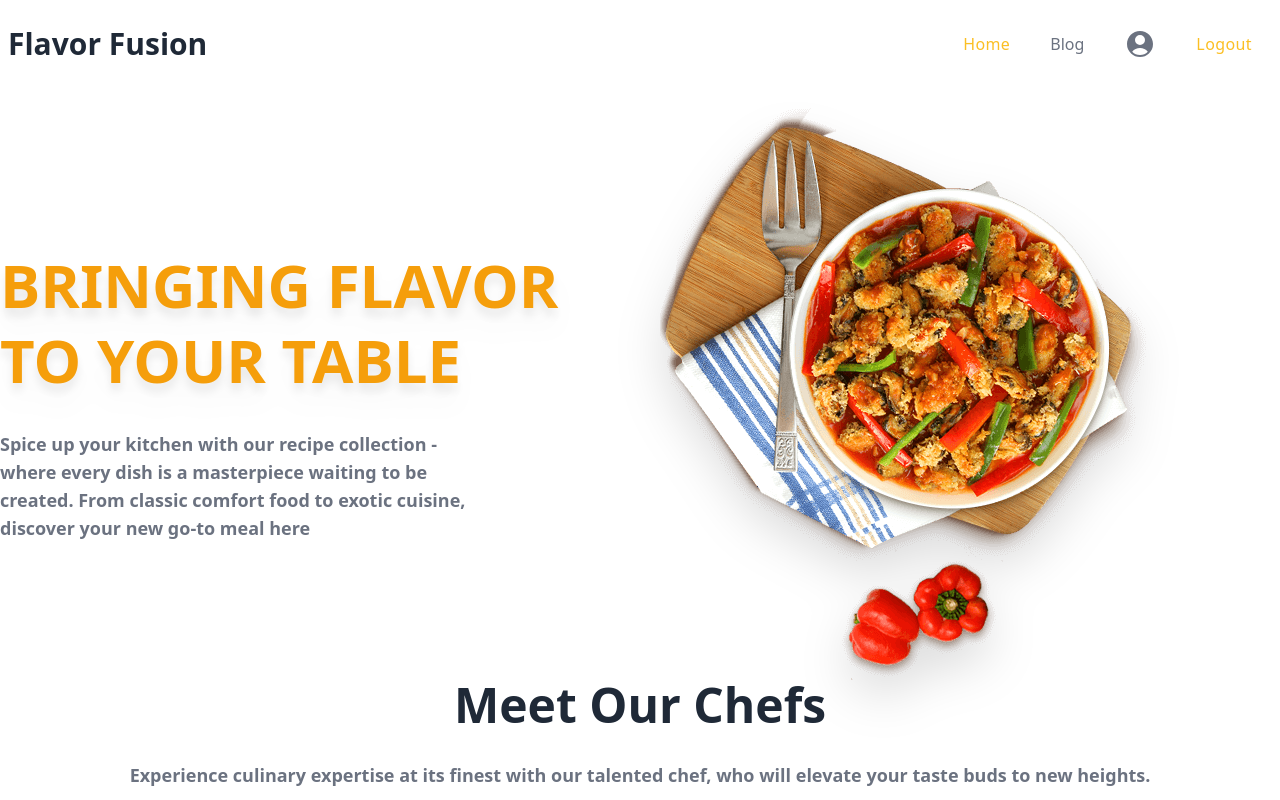
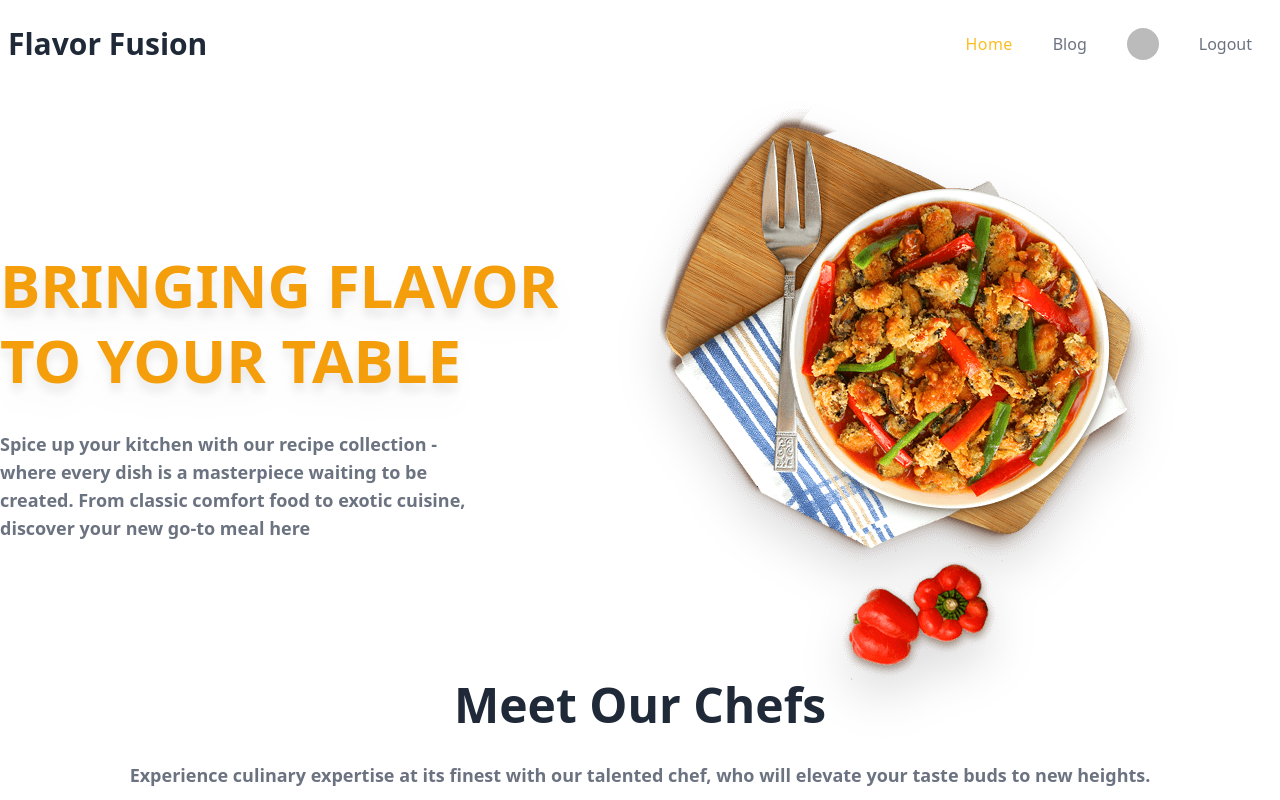
Before and after one commit to smy329/flavor-fusion-client-react, a React (Vite) app: page / in a window 1280 px wide. Shown: the top 800 px of the page. Built offline with nearby package versions, Linux system fonts and the light colour scheme; no server answers; sample sign-in values are in the browser's storage.

Commit message:
error 404 page done

```diff
--- a/src/components/Banner.jsx
+++ b/src/components/Banner.jsx
@@ -1,4 +1,4 @@
-import React from 'react';
+import React, { useContext } from 'react';
 import bannerImg from '../assets/bannerImg.png';
 
 const Banner = () => {
--- a/src/components/Spinner.jsx
+++ b/src/components/Spinner.jsx
@@ -3,7 +3,7 @@ import React from 'react';
 const Spinner = () => {
   return (
     <div class="absolute right-1/2 bottom-1/2  transform translate-x-1/2 translate-y-1/2 ">
-      <div class="border-t-transparent border-solid animate-spin  rounded-full border-amber-500 border-8 h-64 w-64"></div>
+      <div class="border-t-transparent border-solid animate-spin  rounded-full border-amber-500 border-8 h-20 w-20"></div>
     </div>
   );
 };
--- /dev/null
+++ b/src/pages/Error.jsx
@@ -0,0 +1,12 @@
+import React from 'react';
+import errorImg from '../assets/bg/404.jpg';
+
+const Error = () => {
+  return (
+    <div className="bg-error">
+      <img src={errorImg} alt="" className="h-screen w-screen" />
+    </div>
+  );
+};
+
+export default Error;
--- a/src/pages/Login.jsx
+++ b/src/pages/Login.jsx
@@ -26,11 +26,25 @@ const Login = () => {
     const emailInput = e.target.value;
     setEmail(emailInput);
     console.log(email);
+    if (
+      !/^[a-zA-Z0-9.!#$%&'*+/=?^_`{|}~-]+@[a-zA-Z0-9-]+(?:\.[a-zA-Z0-9-]+)*$/.test(
+        emailInput
+      )
+    ) {
+      setLoginError('PLease provide a valid email');
+    } else {
+      setLoginError('');
+    }
   };
 
   const handlePassword = (e) => {
     const passwordInput = e.target.value;
     setPassword(passwordInput);
+    if (passwordInput.length < 6) {
+      setLoginError('Password must be at least 6 digits');
+    } else {
+      setLoginError('');
+    }
   };
 
   const handleLogin = (e) => {
@@ -56,6 +70,7 @@ const Login = () => {
         const loggedUser = result.user;
         setUser(loggedUser);
         setLoginError('');
+        navigate(from || '/', { replace: true });
       })
       .catch((error) => {
         setLoginError(error.message);
--- a/src/pages/home/Home.jsx
+++ b/src/pages/home/Home.jsx
@@ -1,16 +1,22 @@
-import React from 'react';
+import React, { useContext } from 'react';
 import Banner from '../../components/Banner';
 import OurChefs from '../../components/OurChefs';
 import Newsletter from '../../components/Newsletter';
 import NewlyArrivedRecipies from '../../components/NewlyArrivedRecipies';
+import { AuthContext } from '../../providers/AuthProviders';
+import Spinner from '../../components/Spinner';
 
 const Home = () => {
+  const { loading, setLoading } = useContext(AuthContext);
+  setLoading(true);
   return (
     <div>
+      {loading && <Spinner />}
       <Banner />
       <OurChefs />
       <NewlyArrivedRecipies />
       <Newsletter />
+      {setLoading(false)}
     </div>
   );
 };
--- a/src/pages/shared/NavigationBar.jsx
+++ b/src/pages/shared/NavigationBar.jsx
@@ -44,7 +44,15 @@ const Header = () => {
             >
               {user ? (
                 <span className="flex items-center">
-                  <HiUserCircle className="h-8 w-8 text-gray-500" />
+                  {user.photoURL ? (
+                    <img
+                      src={user.photoURL}
+                      alt=""
+                      className=" h-8 w-8 rounded-full"
+                    />
+                  ) : (
+                    <HiUserCircle className="h-8 w-8 text-gray-500" />
+                  )}
                 </span>
               ) : (
                 'Login'
@@ -56,12 +64,12 @@ const Header = () => {
           </div>
           <div className="">
             {user ? (
-              <NavLink
+              <Link
                 className="text-base font-medium p-2 md:p-5 text-gray-500"
                 onClick={handleLogout}
               >
                 Logout
-              </NavLink>
+              </Link>
             ) : (
               <NavLink
                 className="text-base font-medium p-2 md:p-5 text-gray-500"
--- a/src/providers/AuthProviders.jsx
+++ b/src/providers/AuthProviders.jsx
@@ -71,6 +71,7 @@ const AuthProvider = ({ children }) => {
         logOut,
         setUser,
         loading,
+        setLoading,
         loginWithGoogle,
       }}
     >
--- a/src/routes/index.jsx
+++ b/src/routes/index.jsx
@@ -7,6 +7,7 @@ import Login from '../pages/Login';
 import Register from '../pages/Register';
 import ChefRecipes from '../pages/ChefRecipes';
 import PrivateRoute from './PrivateRoute';
+import Error from '../pages/Error';
 
 const router = createBrowserRouter([
   {
@@ -29,6 +30,10 @@ const router = createBrowserRouter([
           </PrivateRoute>
         ),
       },
+      {
+        path: '/404',
+        element: <Error />,
+      },
     ],
   },
   {
--- a/tailwind.config.js
+++ b/tailwind.config.js
@@ -6,6 +6,7 @@ export default {
       backgroundImage: {
         login: "url('src/assets/bg/loginPage.jpeg')",
         newsletter: "url('src/assets/bg/newsletter.jpg')",
+        error: "url('src/assets/bg/404.jpg')",
       },
     },
   },
```
Also changed, not shown: src/assets/bg/404.jpg (added), 1 other file (tests, documents, lock files or other folders).
